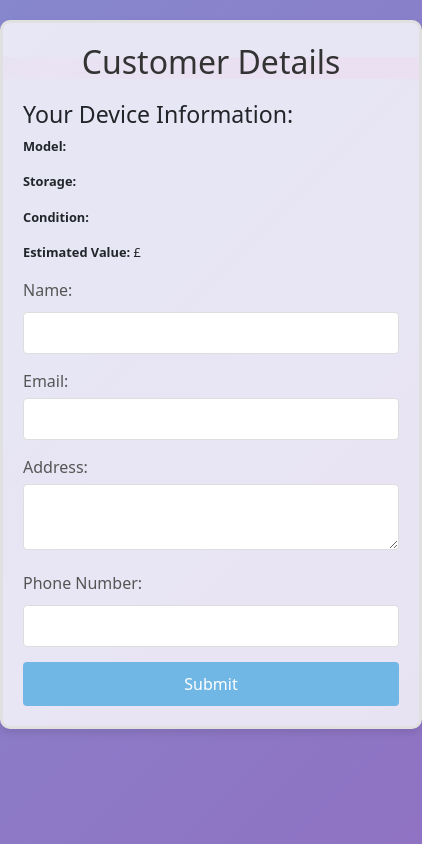
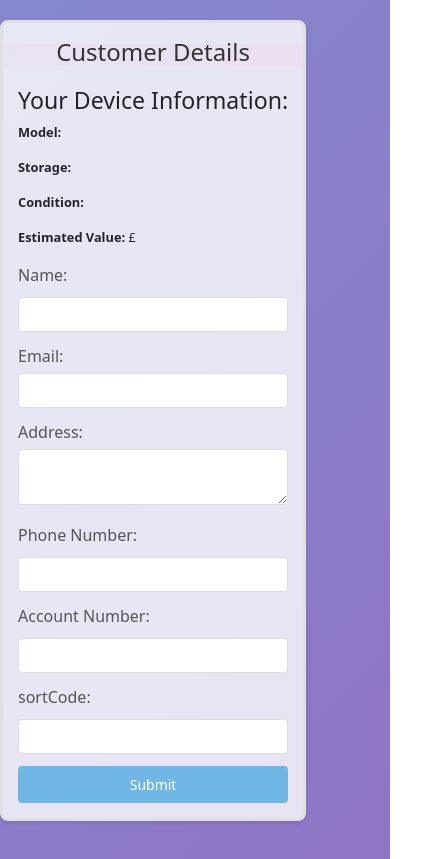
Before and after one commit to KacperKartz/UkPhoneBuyer, a React (Create React App) app in the folder client/: page /shipping-details in a window 390 px wide. Shown: the whole page, 422 px wide, since content can reach past the window. Built offline with nearby package versions, Linux system fonts and the light colour scheme.

Commit message:
Added account number and sort code

```diff
--- a/client/src/ShippingDetailsPage.css
+++ b/client/src/ShippingDetailsPage.css
@@ -1,3 +1,8 @@
+html, body {
+  overflow-x: hidden;
+}
+
+
 .container {
     max-width: 600px;
     background-color: rgba(255, 255, 255, 0.8);
@@ -58,3 +63,40 @@
     text-align: center;
     color: #333;
   }
+
+
+  @media (max-width: 600px) {
+    .container {
+        padding: 15px;
+        border-radius: 8px;
+        box-shadow: 0 2px 4px rgba(0, 0, 0, 0.1);
+        width: 100%;
+    }
+
+    .header h1 {
+        font-size: 1.5rem;
+    }
+
+    .form-group {
+        margin-bottom: 12px;
+    }
+
+    .form-group input,
+    .form-group textarea {
+        padding: 6px;
+        font-size: 14px;
+    }
+
+    button {
+        padding: 8px;
+        font-size: 14px;
+    }
+
+    .progress-bar {
+        margin-top: 8px;
+    }
+
+    .success-message {
+        font-size: 1rem;
+    }
+}
--- a/client/src/ShippingDetailsPage.js
+++ b/client/src/ShippingDetailsPage.js
@@ -10,6 +10,10 @@ const ShippingDetailsPage = () => {
   const [email, setEmail] = useState('');
   const [address, setAddress] = useState('');
   const [phone, setPhone] = useState('');
+  const [accountNumber, setAccountNumber] = useState('');
+  const [sortCode, setsortCode] = useState('');
+
+
   const [loading, setLoading] = useState(false);
   const [submitted, setSubmitted] = useState(false);
 
@@ -26,7 +30,9 @@ const ShippingDetailsPage = () => {
         storage: deviceInfo.storage,
         condition: deviceInfo.condition,
         estimatedValue: deviceInfo.estimatedValue,
-        serialNumber: deviceInfo.serialNumber
+        serialNumber: deviceInfo.serialNumber,
+        accountNumber: deviceInfo.accountNumber,
+        sortCode: deviceInfo.sortCode
 
       });
       setLoading(false);
@@ -91,6 +97,26 @@ const ShippingDetailsPage = () => {
               required
             />
           </div>
+          <div className="form-group">
+            <label htmlFor="accountNumber">Account Number:</label>
+            <input
+              type="text"
+              id="accountNumber"
+              value={accountNumber}
+              onChange={(e) => setAccountNumber(e.target.value)}
+              required
+            />
+          </div>
+          <div className="form-group">
+            <label htmlFor="sortCode">sortCode:</label>
+            <input
+              type="text"
+              id="sortCode"
+              value={sortCode}
+              onChange={(e) => setsortCode(e.target.value)}
+              required
+            />
+          </div>
           {loading ? (
             <LinearProgress className="progress-bar" />
           ) : (
```
Also changed, not shown: 1 other file (tests, documents, lock files or other folders).
